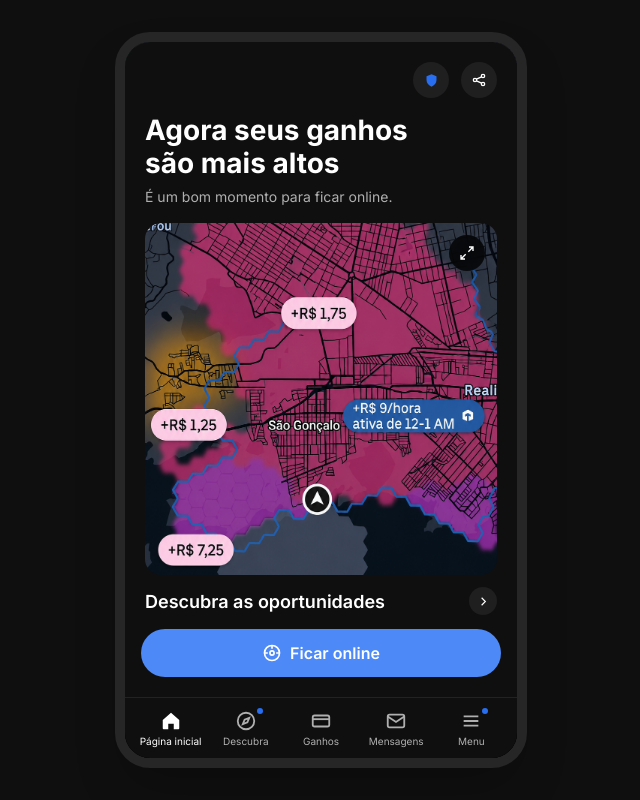
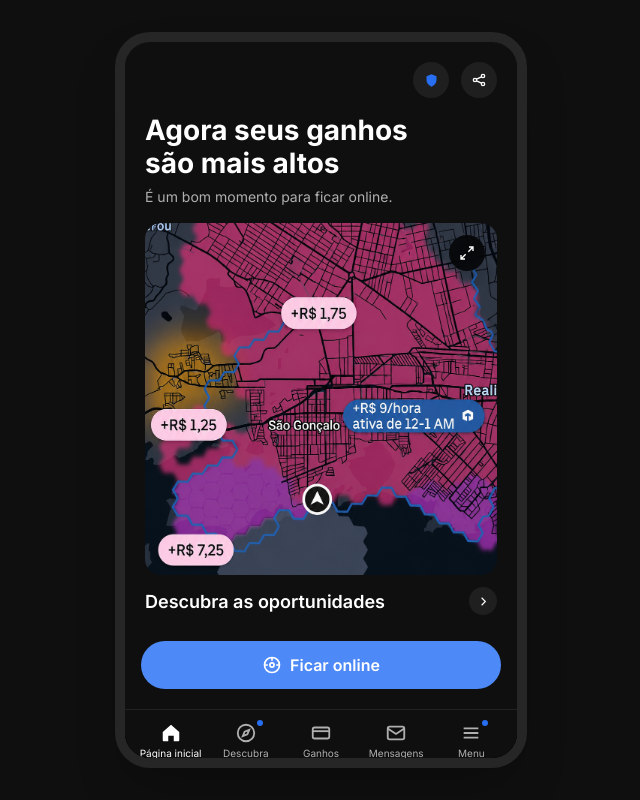
Before and after one commit to izzat991/uberdrive, a Next.js app: page / in a window 1280 px wide. Shown: the whole page, without its empty margins (319-959 px from the left). Built offline with nearby package versions, Linux system fonts and the light colour scheme.

Commit message:
fix: remove bottom navigation spacing

```diff
--- a/components/BottomNav.tsx
+++ b/components/BottomNav.tsx
@@ -53,7 +53,7 @@ export default function BottomNav({
   onNavigate?: (key: NavKey) => void;
 }) {
   return (
-    <nav className="flex items-stretch border-t border-white/[0.08] bg-uberBg px-2 pb-3 pt-3">
+    <nav className="flex items-stretch border-t border-white/[0.08] bg-uberBg px-2 pt-3">
       {ITEMS.map((it) => {
         const isActive = it.key === active;
         return (
```
